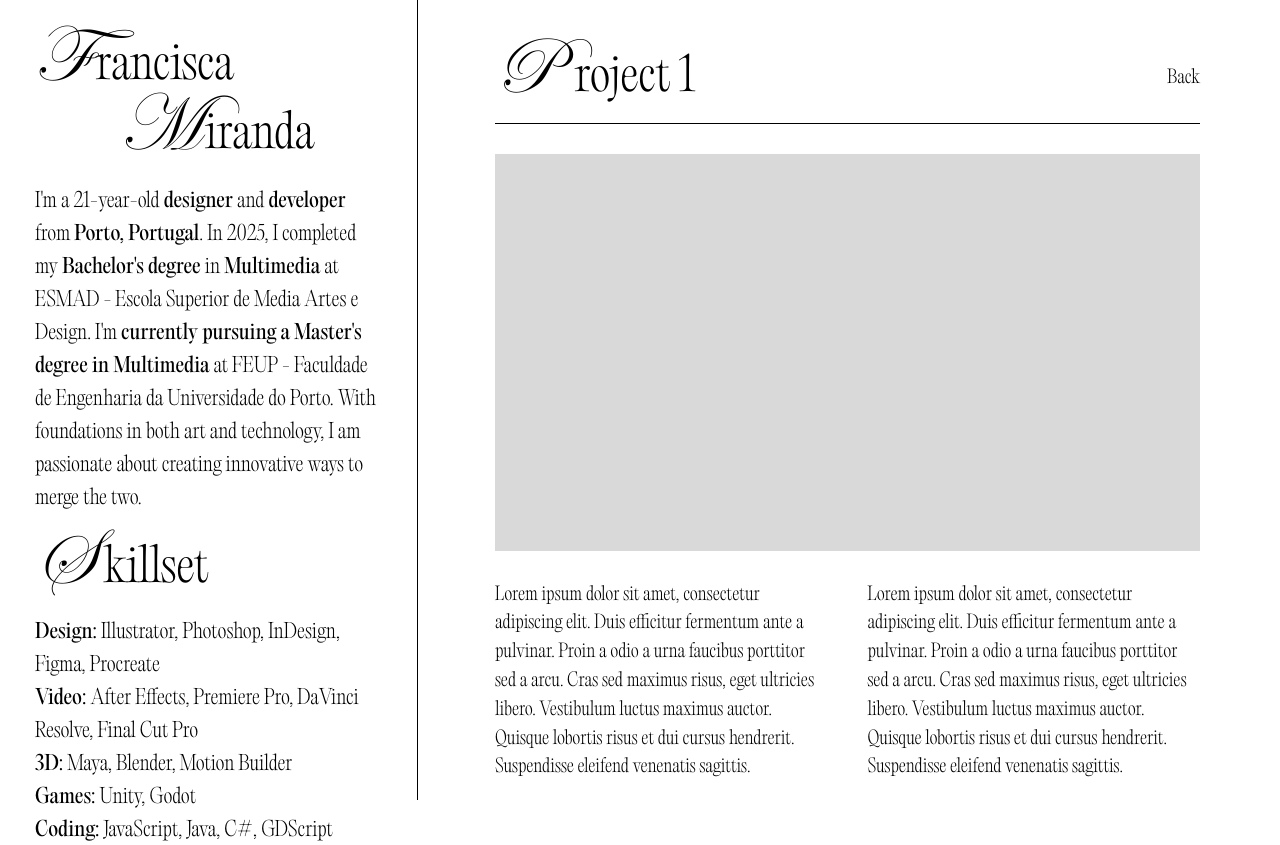
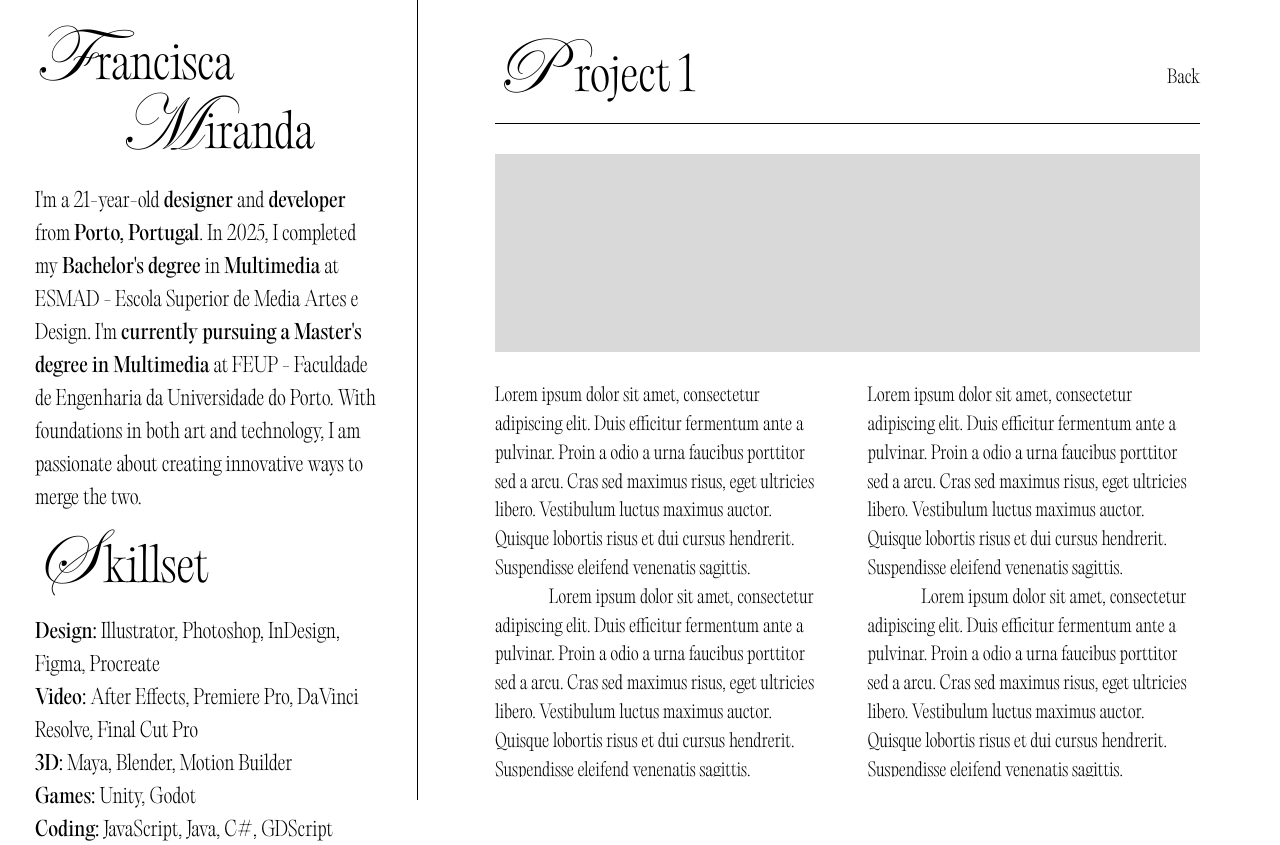
Before and after one commit to franciscaolive/Portfolio, a plain HTML site: page projects/project.html in a window 1280 px wide. Shown: the top 845 px of the page. Drawn offline with Linux system fonts and the light colour scheme.

Commit message:
layout improvements

```diff
--- a/projects/project.html
+++ b/projects/project.html
@@ -87,11 +87,9 @@
           <div class="project-image"></div>
 
           <div class="project-description">
-            <div class="description-column">
-              <p data-project-description="left"></p>
+            <div class="description-column" data-project-description="left">
             </div>
-            <div class="description-column">
-              <p data-project-description="right"></p>
+            <div class="description-column" data-project-description="right">
             </div>
           </div>
         </article>
--- a/scripts/main.js
+++ b/scripts/main.js
@@ -5,7 +5,7 @@ const skillsBody = document.querySelector('[data-i18n="skills"] .skills-body');
 const i18nTextNodes = document.querySelectorAll('[data-i18n-key]');
 const projectTitleRest = document.querySelector('.project-name-rest[data-project-id]');
 const projectTitleInitial = document.querySelector('.project-initial');
-const projectDescriptionNodes = document.querySelectorAll('[data-project-description]');
+const projectDescriptionNodes = document.querySelectorAll('.description-column[data-project-description]');
 const projectGrid = document.querySelector('.project-grid');
 const filterButtons = document.querySelectorAll('.project-filter');
 
@@ -235,10 +235,28 @@ const applyProjectPageContent = (translations) => {
 
   projectDescriptionNodes.forEach((node) => {
     const side = node.dataset.projectDescription;
-    const text = projectData.description?.[side];
-    if (side && text) {
-      node.textContent = text;
+    const content = side ? projectData.description?.[side] : null;
+    if (!side || !content) {
+      return;
     }
+
+    const paragraphs = Array.isArray(content)
+      ? content.filter((paragraph) => typeof paragraph === 'string' && paragraph.trim().length > 0)
+      : [content, content];
+
+    if (!paragraphs.length) {
+      return;
+    }
+
+    node.innerHTML = '';
+    paragraphs.forEach((paragraph, index) => {
+      const p = document.createElement('p');
+      p.textContent = paragraph;
+      if (index === 1) {
+        p.classList.add('indented-paragraph');
+      }
+      node.append(p);
+    });
   });
 
   document.title = `${title} | Francisca Miranda`;
--- a/styles/styles.css
+++ b/styles/styles.css
@@ -461,11 +461,12 @@ strong {
   color: #ffffff;
   padding: 10px 24px;
   border: 1px solid #ffffff;
+  background: transparent;
   transition: background 0.2s ease, color 0.2s ease;
+  pointer-events: auto;
 }
 
-.project-overlay,
-.view-button {
+.project-overlay {
   pointer-events: none;
 }
 
@@ -535,7 +536,7 @@ strong {
 .project-image {
   background: var(--card);
   width: 100%;
-  aspect-ratio: 16 / 9;
+  aspect-ratio: 16 / 4.5;
   margin-bottom: 30px;
   transition: background 0.3s ease;
 }
@@ -552,6 +553,12 @@ strong {
   font-family: "PP Editorial Ultralight", serif;
   font-size: 18px;
   line-height: 1.6;
+}
+
+.description-column p + p,
+.description-column .indented-paragraph {
+  margin-top: 0;
+  text-indent: 3em;
 }
 
 @media (max-width: 1150px) {
```
